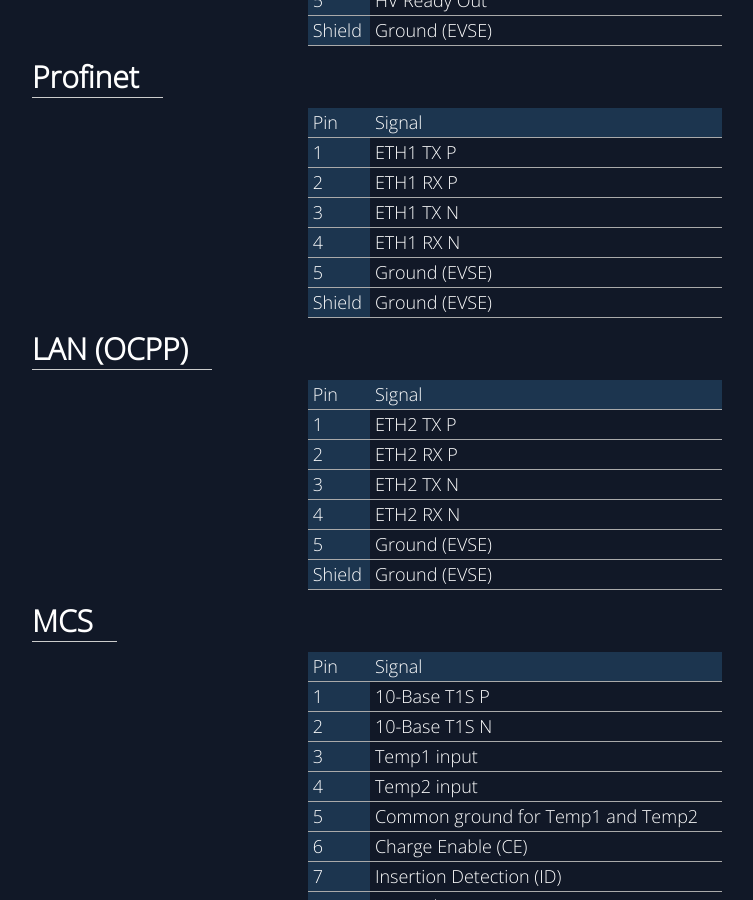
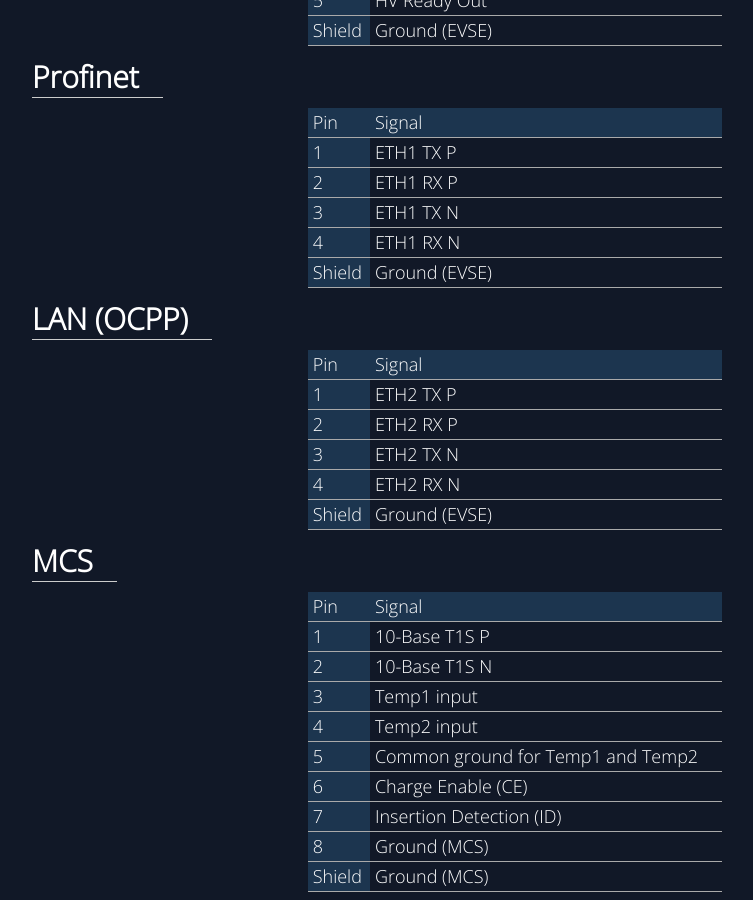
Before and after one commit to chargebyte/chargebyte-docs, a Sphinx documentation site: the page built from docs/source/hardware.rst, in a window 1280 px wide and 900 px high, scrolled down 1151 px. Shown: the whole window, without its empty margins (218-971 px from the left). Built offline with Sphinx 7.4.7, drawn with Linux system fonts in a browser that asks for light colours.

Commit message:
Remove pin 5 for both Ethernet connectors
Signed-off-by: Michael Heimpold <michael.heimpold@chargebyte.com>

```diff
--- a/docs/source/hardware.rst
+++ b/docs/source/hardware.rst
@@ -74,8 +74,6 @@
      - ETH1 TX N
    * - 4
      - ETH1 RX N
-   * - 5
-     - Ground (EVSE)
    * - Shield
      - Ground (EVSE)
 
@@ -98,8 +96,6 @@
      - ETH2 TX N
    * - 4
      - ETH2 RX N
-   * - 5
-     - Ground (EVSE)
    * - Shield
      - Ground (EVSE)
 
```
Also changed, not shown: docs/source/_static/images/ccy_pinout.svg.
